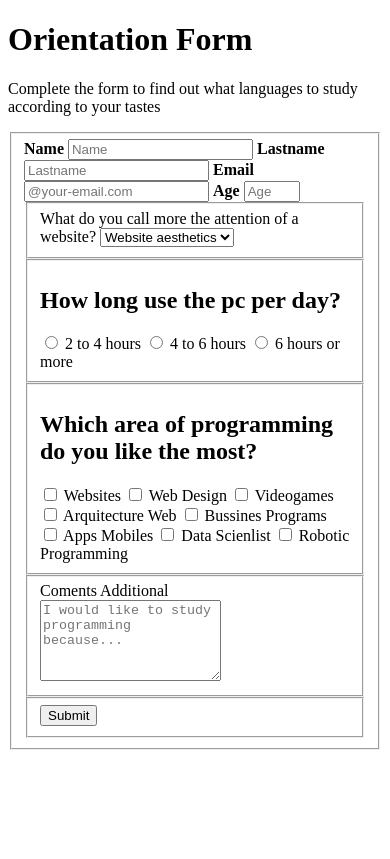
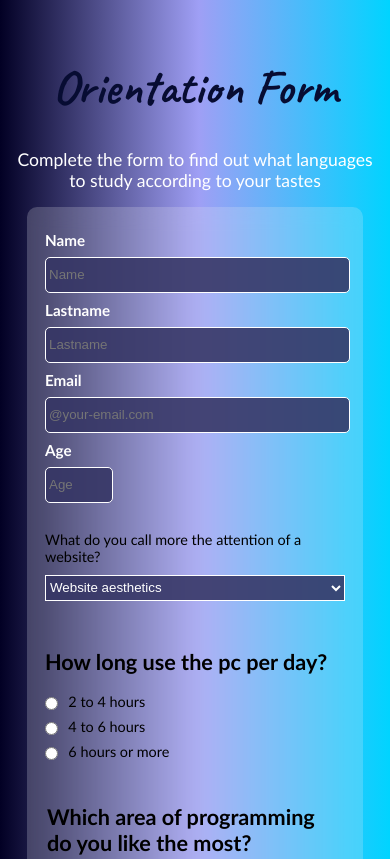
Before and after one commit to mauro-cordoba/Survey-Form, a plain HTML site: page index.html in a window 390 px wide. Shown: the top 859 px of the page. Drawn offline with Linux system fonts and the light colour scheme.

Commit message:
Phase 2
Repair of responsive design errors and acquire the necessary knowledge in the bootcamp

```diff
--- a/index.html
+++ b/index.html
@@ -3,7 +3,10 @@
 <meta charset="utf-8">
 <meta lang="en">
 <head>
-<link rel="stylesheet" href="styles.css">
+<link rel="preconnect" href="https://fonts.googleapis.com">
+<link rel="preconnect" href="https://fonts.gstatic.com" crossorigin>
+<link href="https://fonts.googleapis.com/css2?family=Caveat:wght@700&display=swap" rel="stylesheet">
+<link rel="stylesheet" href="style.css">
 <title>Orientation to web development</title>
 </head>
 <body>
--- a/style.css
+++ b/style.css
@@ -1,33 +1,19 @@
+:root {
+	--color-gradient: linear-gradient(90deg, rgba(2,0,36,1) 0%, rgba(159,159,245,1) 51%, rgba(0,212,255,1) 100%);
+	--color-background: rgb(2,0,36);
+
+}
+
+
 body {
 
 	color: black;
-	background: rgb(2,0,36);
-	background: linear-gradient(90deg, rgba(2,0,36,1) 0%, rgba(159,159,245,1) 51%, rgba(0,212,255,1) 100%);
+	background: var(--color-background);
+	background: var(--color-gradient);
 	font-family: 'Gill Sans', 'Gill Sans MT', Calibri, 'Trebuchet MS', sans-serif;
 	font-weight: 500;
 
 }
-
-#name-label {
-	color: white;
-	font-weight: 800;
-}
-
-#lastname-label {
-	color: white;
-	font-weight: 800;
-}
-
-#email-label {
-	color: white;
-	font-weight: 800;
-}
-
-#number-label {
-	color: white;
-	font-weight: 800;
-}
-
 
 #survey-form {
 	width: 60vw;
@@ -43,16 +29,27 @@ body {
 
 }
 
+
+
 #name, #email, #lastname, #age {
 	display: block;
 	margin-right: 0px;
 	padding: 3px;
-	width: 100%;
+	width: 99%;
 	height: 28px;
 	background-color: rgba(53, 53, 100, 0.877);
 	color: white;
 }
 
+#number {
+	display: block;
+	margin-right: 0px;
+	padding: 3px;
+	width: 20%;
+	height: 28px;
+	background-color: rgba(53, 53, 100, 0.877);
+	color: white;
+}
 
 fieldset {
 	border: none;
@@ -67,22 +64,22 @@ label {
 
 }
 
+#name-label, #lastname-label, #email-label, #number-label {
+	color: white;
+
+}
+
 select {
   margin: 10px 0 0 0;
 	width: 100%;
   min-height: 2em;
 }
-label {
-  display: block;
-	margin: 0.5rem 0;
-}
 
 h1 {
+	font-family: 'Caveat', cursive;
 	color: rgb(7,12,50);
-	box-sizing: solid;
-	border-color: white;
 	text-align: center;
-	font-size: 30px;
+	font-size: 55px;
 }
 
 h2 {
@@ -132,7 +129,7 @@ input {
 	background-color: rgba(53, 53, 100, 0.877);
 	color: white;
 	border: 1px solid;
-	border-radius: 5px white;
+	border-radius: 5px;
 
 }
 
@@ -165,3 +162,30 @@ input {
 		margin: 0 0.5em 0 0;
 
 }
+
+@media (max-width: 500px) {
+	h1 {
+		font-size: 3em;
+		transition: all 700ms;
+	}
+
+	#description {
+		font-size: 1.1em;
+		margin-bottom: 0;
+		transition: all 700ms;
+	}
+
+	fieldset {
+		font-size: 0.95em;
+		transition: all 700ms;
+	}
+
+	#survey-form {
+		padding: 1em 1.2em;
+	}
+
+	textarea {
+		width: 95%;
+	}
+
+}
```
